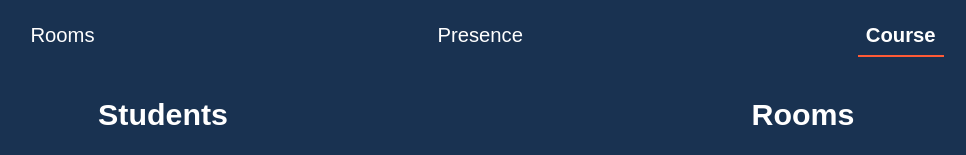
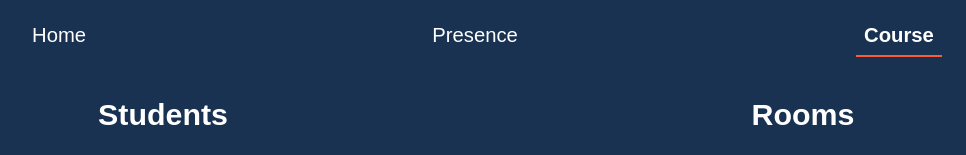
Before and after one commit to jamarob/random-rooms, a React (Create React App) app: page /course in a window 1280 px wide. Shown: the top 155 px of the page, without its empty margins (157-1123 px from the left). Built offline with nearby package versions, Linux system fonts and the light colour scheme.

Commit message:
Rename Rooms.tsx to Home.tsx

```diff
--- a/src/App.tsx
+++ b/src/App.tsx
@@ -6,7 +6,7 @@ import {
   Route,
   Redirect,
 } from 'react-router-dom'
-import Rooms from './pages/Rooms'
+import Home from './pages/Home'
 import Presence from './pages/Presence'
 import Course from './pages/Course'
 import styled from 'styled-components'
@@ -22,7 +22,7 @@ export default function App() {
           <Route exact path="/">
             {(settings.rooms.length === 0 ||
               settings.students.length === 0) && <Redirect to="/course" />}
-            <Rooms
+            <Home
               students={settings.students.filter(
                 (student) => !settings.absentStudents.includes(student)
               )}
--- a/src/common/Nav.tsx
+++ b/src/common/Nav.tsx
@@ -5,7 +5,7 @@ export default function AppHeader() {
   return (
     <Nav>
       <NavLink exact to="/">
-        Rooms
+        Home
       </NavLink>
       <NavLink to="/presence">Presence</NavLink>
       <NavLink to="/course">Course</NavLink>
--- a/src/pages/Rooms.tsx
+++ b/src/pages/Home.tsx
@@ -13,7 +13,7 @@ interface RoomsProps {
   onGroupsChange: (groups: number) => void
 }
 
-export default function Rooms({
+export default function Home({
   rooms,
   students,
   seed,
```
